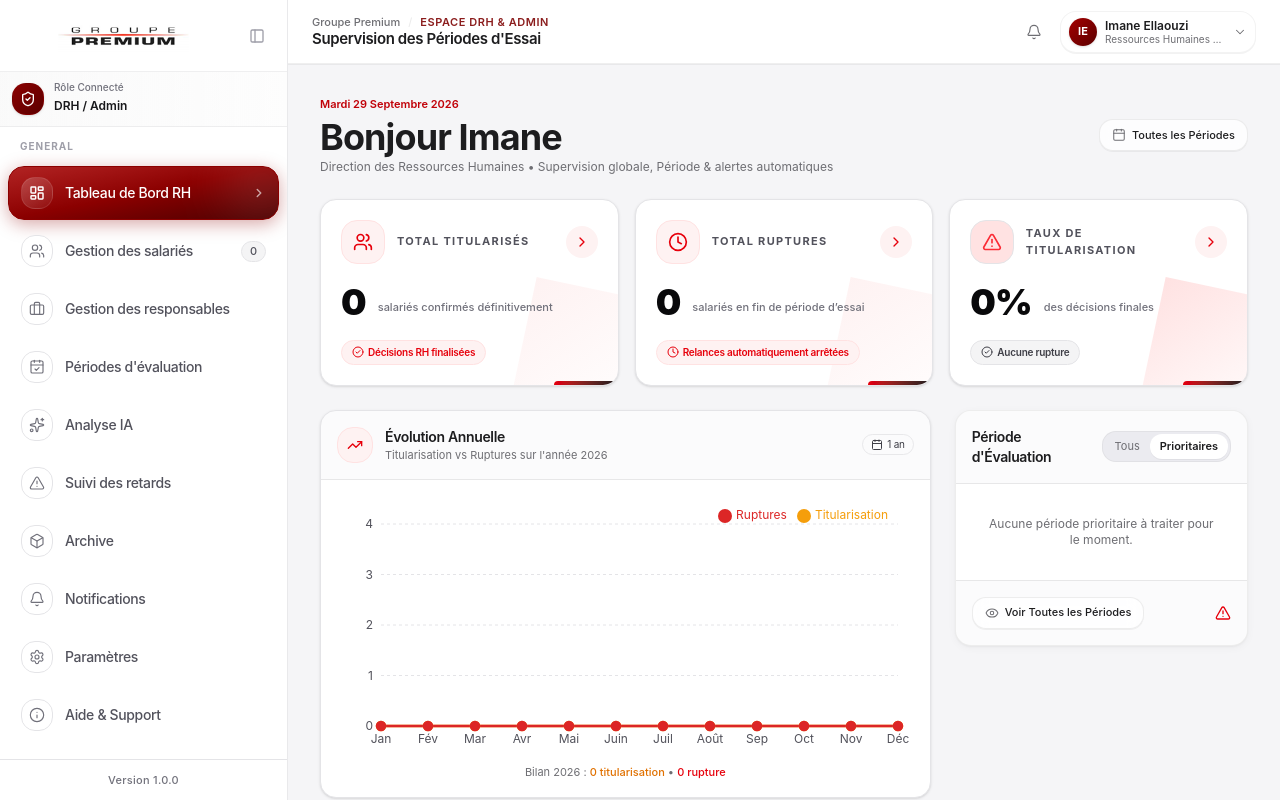
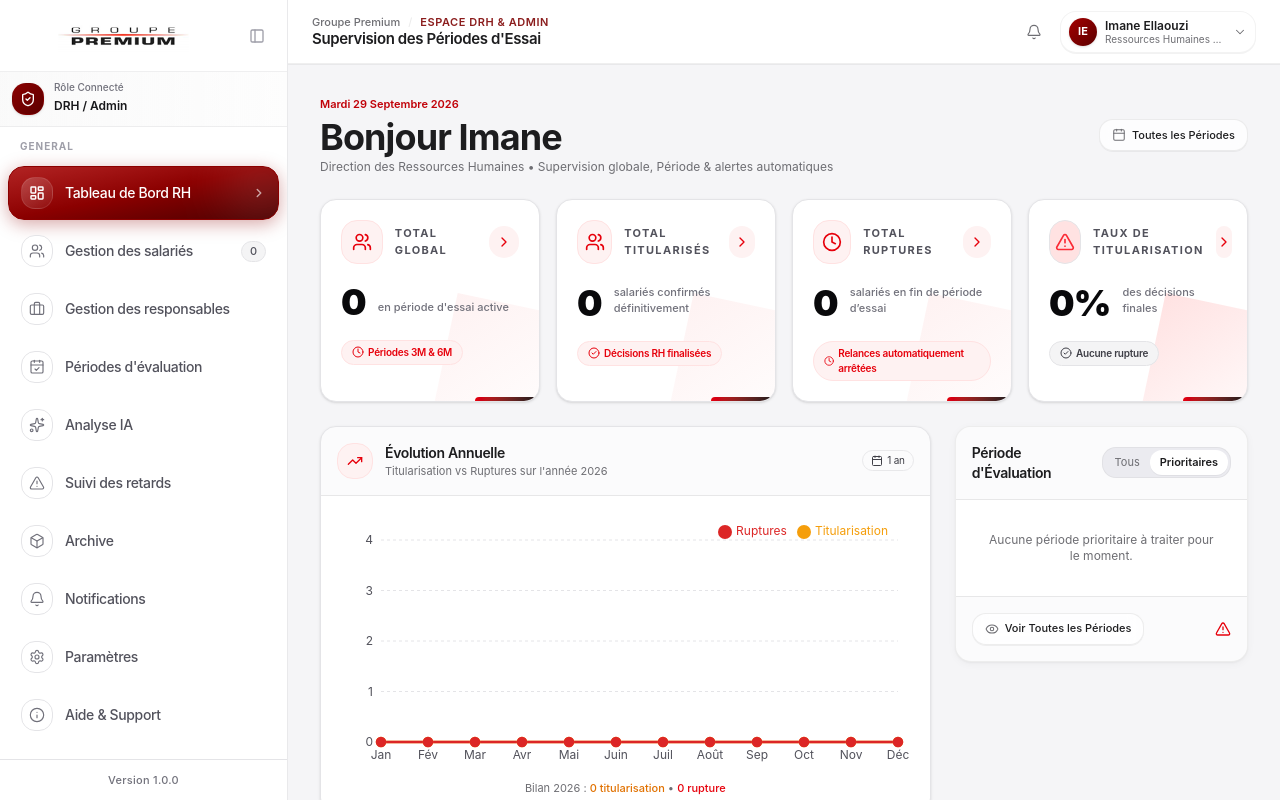
Before and after one commit to ImaneElla/AuditEssai_RH, a Next.js app in the folder frontend/: page / in a window 1280 px wide. Built offline with nearby package versions, Linux system fonts and the light colour scheme.

Commit message:
feat: Add global KPI card for active trial employees in DashboardAdmin

```diff
--- a/frontend/src/components/screens/DashboardAdmin.tsx
+++ b/frontend/src/components/screens/DashboardAdmin.tsx
@@ -47,6 +47,7 @@ function DashboardRH() {
   const prenomCompte = parametres.profil.prenom || 'Administrateur';
 
   // Key metrics
+  const totalEnCours = salaries.filter(s => s.actif !== false && (s.statutEssai === 'EN_COURS' || s.statutEssai === 'RENOUVELEE')).length;
   const totalTitularises = salaries.filter(s => s.statutEssai === 'CONFIRMEE').length;
   const totalRuptures = salaries.filter(s => s.statutEssai === 'RUPTURE').length;
   const totalDecisionsFinales = totalTitularises + totalRuptures;
@@ -174,7 +175,50 @@ function DashboardRH() {
       {/* ================================================================
           GLOBAL KPI CARDS — PREMIUM LIGHT / RED & BLACK
       ================================================================ */}
-      <div className="grid grid-cols-1 sm:grid-cols-2 lg:grid-cols-3 gap-4">
+      <div className="grid grid-cols-1 sm:grid-cols-2 lg:grid-cols-4 gap-4">
+
+        {/* 0 — SALARIÉS EN COURS */}
+        <Card
+          onClick={() => navigateTo('salaries')}
+          className="group relative overflow-hidden cursor-pointer bg-white border border-zinc-200 rounded-2xl p-5 shadow-sm transition-all duration-300 hover:-translate-y-1 hover:shadow-lg hover:border-red-200"
+        >
+          <div className="absolute -right-8 -bottom-8 w-32 h-32 bg-gradient-to-br from-red-50 to-transparent rotate-12 transition-transform duration-500 group-hover:scale-125" />
+
+          <div className="relative z-10">
+            <div className="flex items-center justify-between mb-5">
+              <div className="flex items-center gap-3">
+                <div className="w-11 h-11 rounded-xl bg-red-50 border border-red-100 flex items-center justify-center group-hover:bg-red-600 transition-colors duration-300">
+                  <Users className="w-5 h-5 text-red-600 group-hover:text-white transition-colors" strokeWidth={2} />
+                </div>
+                <span className="text-[11px] font-bold tracking-[0.12em] uppercase text-zinc-600">
+                 Total Global
+                </span>
+              </div>
+
+              <div className="w-8 h-8 rounded-full bg-red-50 flex items-center justify-center group-hover:bg-red-600 transition-colors">
+                <ChevronRight className="w-4 h-4 text-red-600 group-hover:text-white transition-colors" />
+              </div>
+            </div>
+
+            <div className="flex items-end gap-3">
+              <span className="text-4xl font-black tracking-tight leading-none text-zinc-950">
+                {totalEnCours}
+              </span>
+              <span className="text-[11px] text-zinc-500 font-medium mb-1">
+                en période d&apos;essai active
+              </span>
+            </div>
+
+            <div className="mt-5">
+              <Badge className="bg-red-50 text-red-600 border border-red-100 hover:bg-red-100 text-[10px] font-semibold px-2.5 py-1">
+                <Clock className="w-3 h-3 mr-1" />
+                Périodes 3M &amp; 6M
+              </Badge>
+            </div>
+          </div>
+
+          <div className="absolute bottom-0 right-0 w-16 h-1 bg-gradient-to-r from-red-600 to-zinc-900 rounded-tl-full" />
+        </Card>
 
         {/* 1 — TOTAL TITULARISÉS */}
         <Card
```
